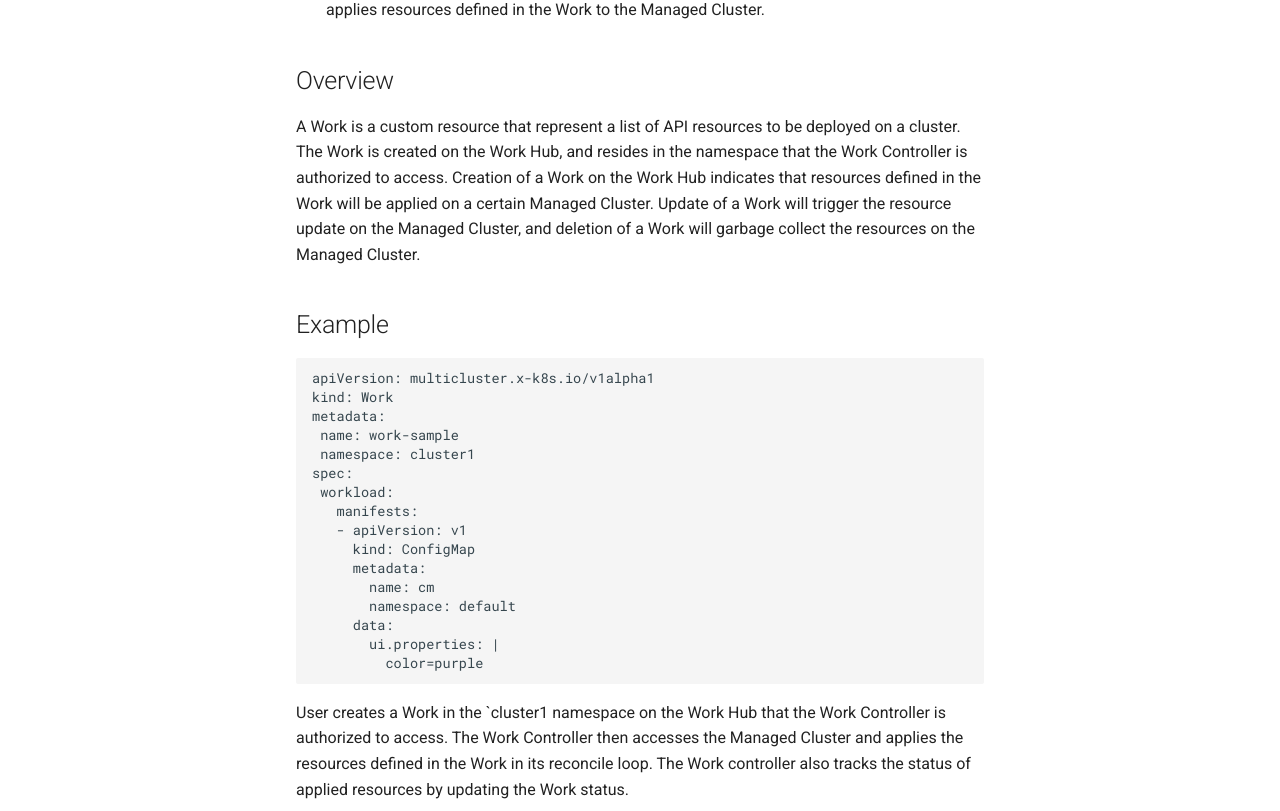
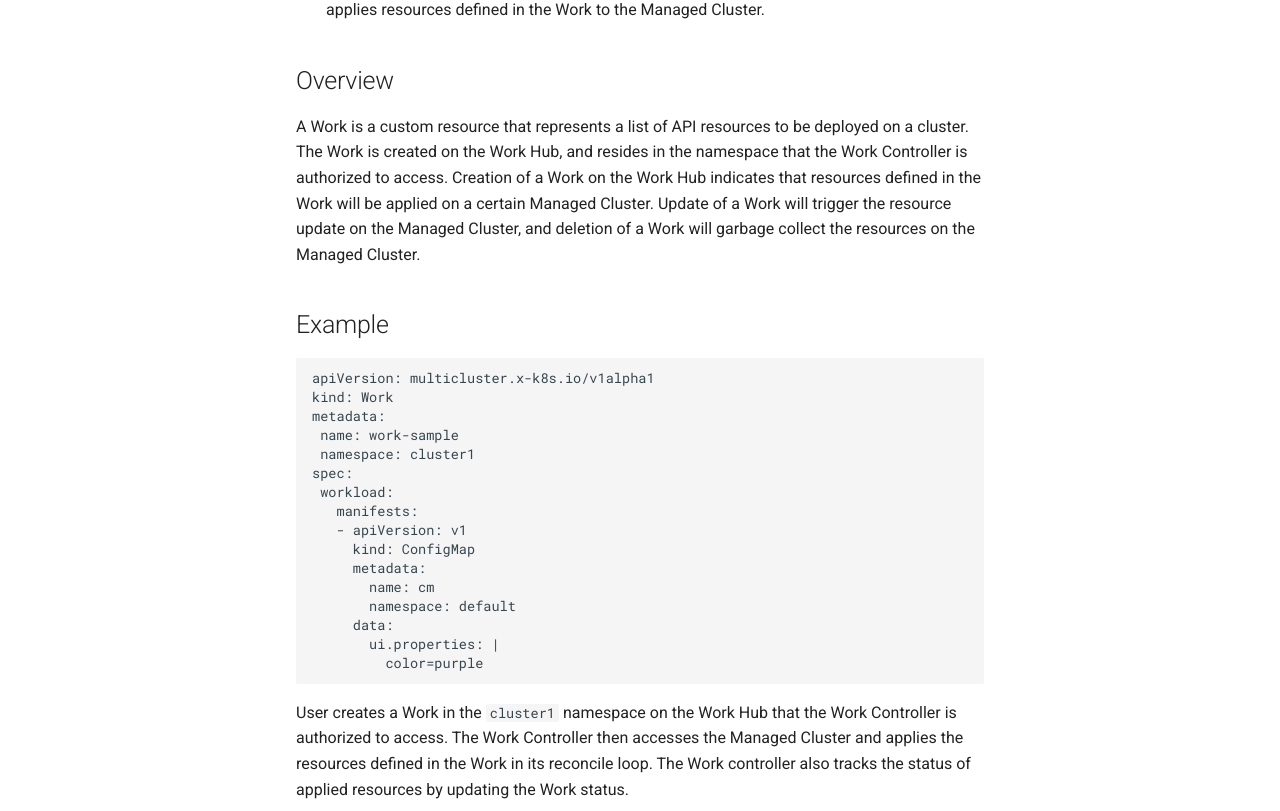
Before and after one commit to kubernetes-sigs/sig-multicluster-site, an MkDocs documentation site: the page built from site-src/concepts/work-api.md, in a window 1280 px wide and 1400 px high, scrolled down 671 px. Shown: the part 237-1048 px from the top of the window. Built offline with MkDocs 1.6.1 and Material for MkDocs 9.7.7, drawn with Linux system fonts in a browser that asks for light colours; comment, search, counter and statistics services are not loaded; some of the changed text lies outside the part shown.

````diff
--- a/site-src/concepts/work-api.md
+++ b/site-src/concepts/work-api.md
@@ -15,7 +15,7 @@ and applies resources defined in the Work to the Managed Cluster.
 
 ## Overview
 
-A Work is a custom resource that represent a list of API resources to be deployed on a cluster.
+A Work is a custom resource that represents a list of API resources to be deployed on a cluster.
 The Work is created on the Work Hub, and resides in the namespace that the Work Controller is authorized to access.
 Creation of a Work on the Work Hub indicates that resources defined in the Work will be applied on a certain Managed Cluster.
 Update of a Work will trigger the resource update on the Managed Cluster, and deletion of a Work will garbage collect the resources on the Managed Cluster.
@@ -41,7 +41,7 @@ spec:
          color=purple
 ```
 
-User creates a Work in the `cluster1 namespace on the Work Hub that the Work Controller is authorized to access.
+User creates a Work in the `cluster1` namespace on the Work Hub that the Work Controller is authorized to access.
 The Work Controller then accesses the Managed Cluster and applies the resources defined in the Work in its reconcile loop.
 The Work controller also tracks the status of applied resources by updating the Work status.
 
````
Also changed, not shown: other parts of site-src/concepts/work-api.md (+1 -1 lines), site-src/concepts/multicluster-services-api.md (+1 -1 lines), site-src/contributing/index.md (+1 -1 lines), site-src/guides/guidelines.md (+1 -1 lines), site-src/index.md (+3 -3 lines).
